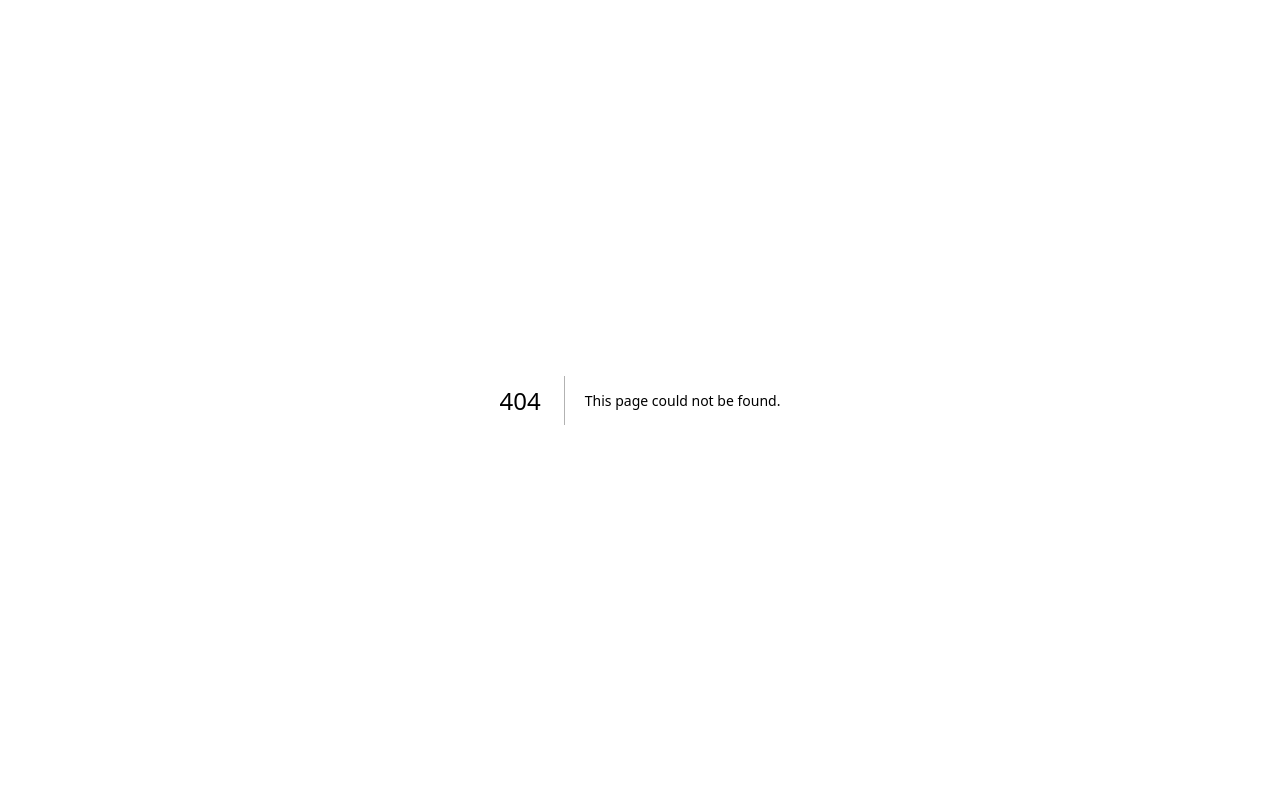
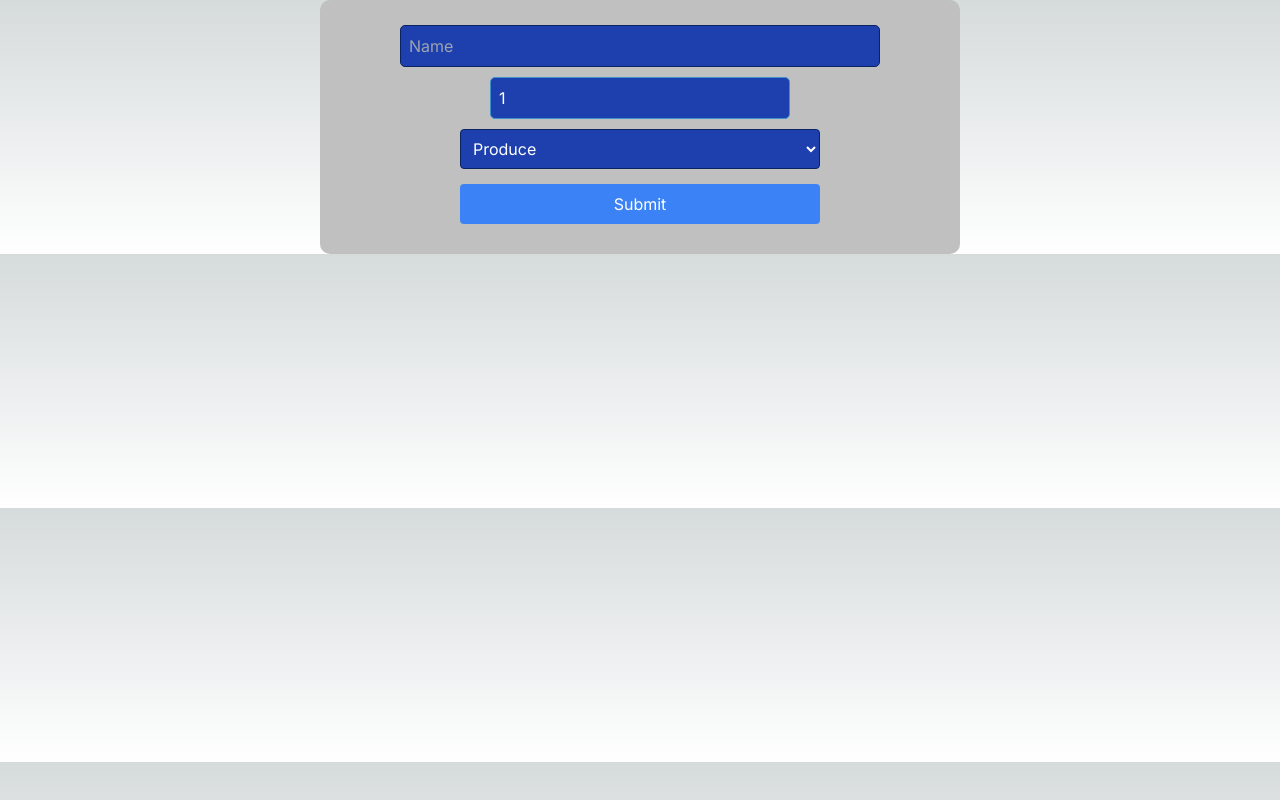
Before and after one commit to bilal1465/cprg306-assignments, a Next.js app: page /week4 in a window 1280 px wide. Before the commit this address had no page. Built offline with nearby package versions, Linux system fonts and the light colour scheme.

Commit message:
completed week 4 assignment

```diff
--- a/app/page.js
+++ b/app/page.js
@@ -10,6 +10,7 @@ export default function Home() {
       <StudentInfo/>
       <Link href="/week2">week 2</Link>
       <Link href="/week3">week 3</Link>
+      <Link href="/week4">week 4</Link>
       </div>
     </main>
   )
--- /dev/null
+++ b/app/week4/page.js
@@ -0,0 +1,73 @@
+'use client'
+import { useEffect, useState } from "react";
+import "./styles.css"
+
+
+export default function NewItem() {
+    const [name, setName] = useState("");
+    const [quantity, setQuantity] = useState(1);
+    const [category, setCategory] = useState("produce");
+
+    function handleSubmit(e) {
+        e.preventDefault();
+        console.log(item);
+        alert(`Name: ${name}, Quantity: ${quantity}, Category: ${category}, `)
+        setName("");
+        setQuantity(1);
+        setCategory("produce");
+    }
+
+    const item = {
+        name,
+        quantity,
+        category,
+    };
+
+
+    return (
+        <form>
+  <input
+    type="text"
+    value={name}
+    onChange={(e) => setName(e.target.value)}
+    required
+    className="bg-blue-800 text-white p-2 rounded"
+    placeholder="Name"
+  />
+  <input
+    type="number"
+    min={1}
+    max={99}
+    value={quantity}
+    onChange={(e) => setQuantity(e.target.value)}
+    required
+    className="bg-blue-800 text-white p-2 rounded"
+    placeholder="Quantity"
+  />
+  <select
+    value={category}
+    onChange={(e) => setCategory(e.target.value)}
+    className="bg-blue-800 text-white p-2 rounded"
+  >
+    <option>Produce</option>
+    <option>Dairy</option>
+    <option>Bakery</option>
+    <option>Frozen Foods</option>
+    <option>Canned Goods</option>
+    <option>Dry Goods</option>
+    <option>Beverages</option>
+    <option>Snacks</option>
+    <option>Household</option>
+    <option>Other</option>
+  </select>
+  <button
+    type="submit"
+    className="bg-blue-500 hover:bg-blue-600 text-white p-2 rounded"
+    onClick={handleSubmit}
+  >
+    Submit
+  </button>
+</form>
+
+    )
+}
--- /dev/null
+++ b/app/week4/styles.css
@@ -0,0 +1,45 @@
+form {
+    display: flex;
+    flex-direction: column;
+    align-items: center;
+    width: 50%;
+    margin: 0 auto;
+    background-color: silver;
+    padding: 20px;
+    border-radius: 10px;
+  }
+
+  input[type="text"] {
+    width: 80%;
+    padding: 8px;
+    border: 1px solid #0A2463;
+    border-radius: 5px;
+    margin: 5px 0;
+  }
+
+  input[type="number"] {
+    width: 50%;
+    padding: 8px;
+    border: 1px solid #3E92CC;
+    border-radius: 5px;
+    margin: 5px 0;
+  }
+
+  select {
+    width: 60%;
+    padding: 8px;
+    border: 1px solid #0A2463;
+    border-radius: 5px;
+    margin: 5px 0;
+  }
+
+  button {
+    width: 60%;
+    padding: 10px;
+    background-color: #0A2463;
+    color: white;
+    border: none;
+    border-radius: 5px;
+    cursor: pointer;
+    margin: 10px 0;
+  }
--- a/package.json
+++ b/package.json
@@ -15,7 +15,9 @@
     "next": "13.4.19",
     "postcss": "8.4.30",
     "react": "18.2.0",
-    "react-dom": "18.2.0",
-    "tailwindcss": "3.3.3"
+    "react-dom": "18.2.0"
+  },
+  "devDependencies": {
+    "tailwindcss": "^3.3.5"
   }
 }
```
Also changed, not shown: app/week4/new-item.js (added), 1 other file (tests, documents, lock files or other folders).
